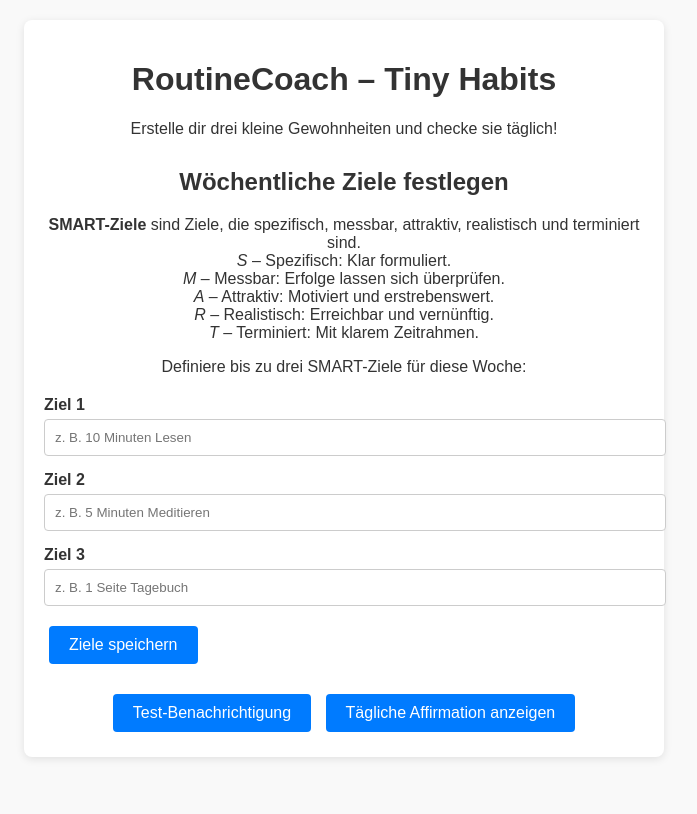
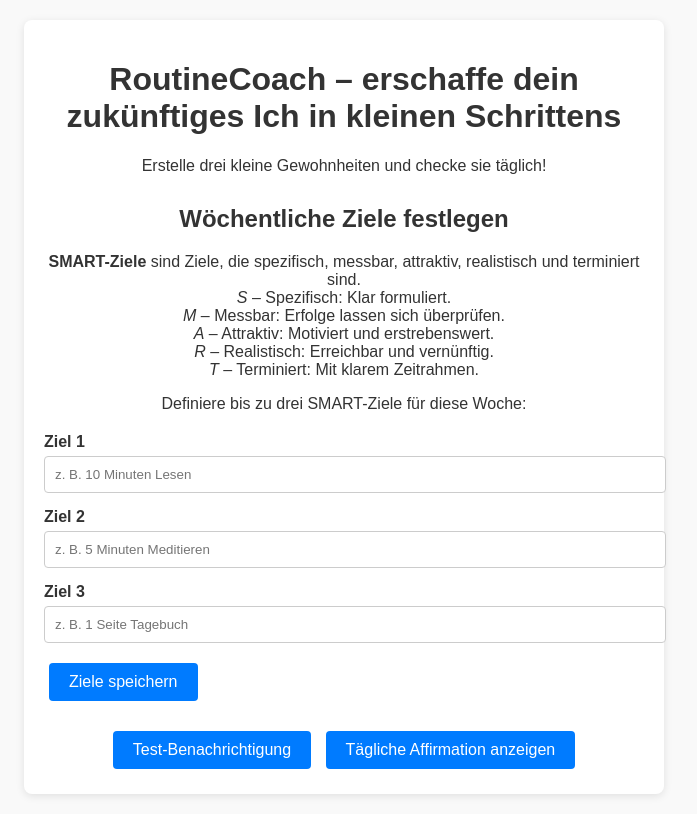
Before and after one commit to ubeat/RoutineCoach, a plain HTML site: page index.html in a window 1280 px wide. Shown: the whole page, without its empty margins (296-993 px from the left). Drawn offline with Linux system fonts and the light colour scheme.

Commit message:
Update index.html

```diff
--- a/index.html
+++ b/index.html
@@ -93,8 +93,8 @@
 </head>
 <body>
   <div class="container">
-    <h1>RoutineCoach – Tiny Habits</h1>
-    <p>Erstelle dir drei kleine Gewohnheiten und checke sie täglich!</p>
+    <h1>RoutineCoach –  erschaffe dein zukünftiges Ich in kleinen Schrittens</h1>
+    <p>Erstelle drei kleine Gewohnheiten und checke sie täglich!</p>
 
     <!-- Bereich 1: Zieleingabe -->
     <div class="section fade-in" id="goalsSection">
```
